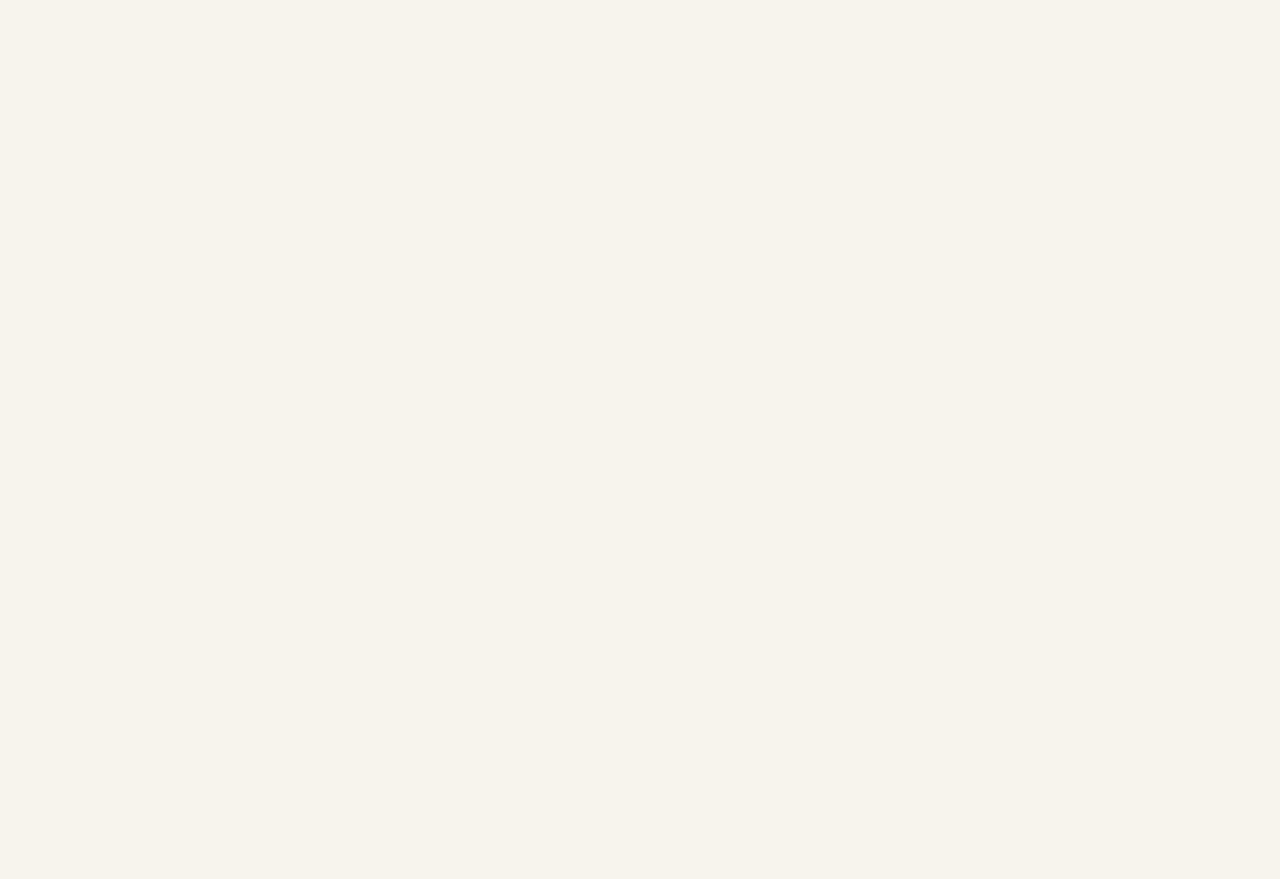
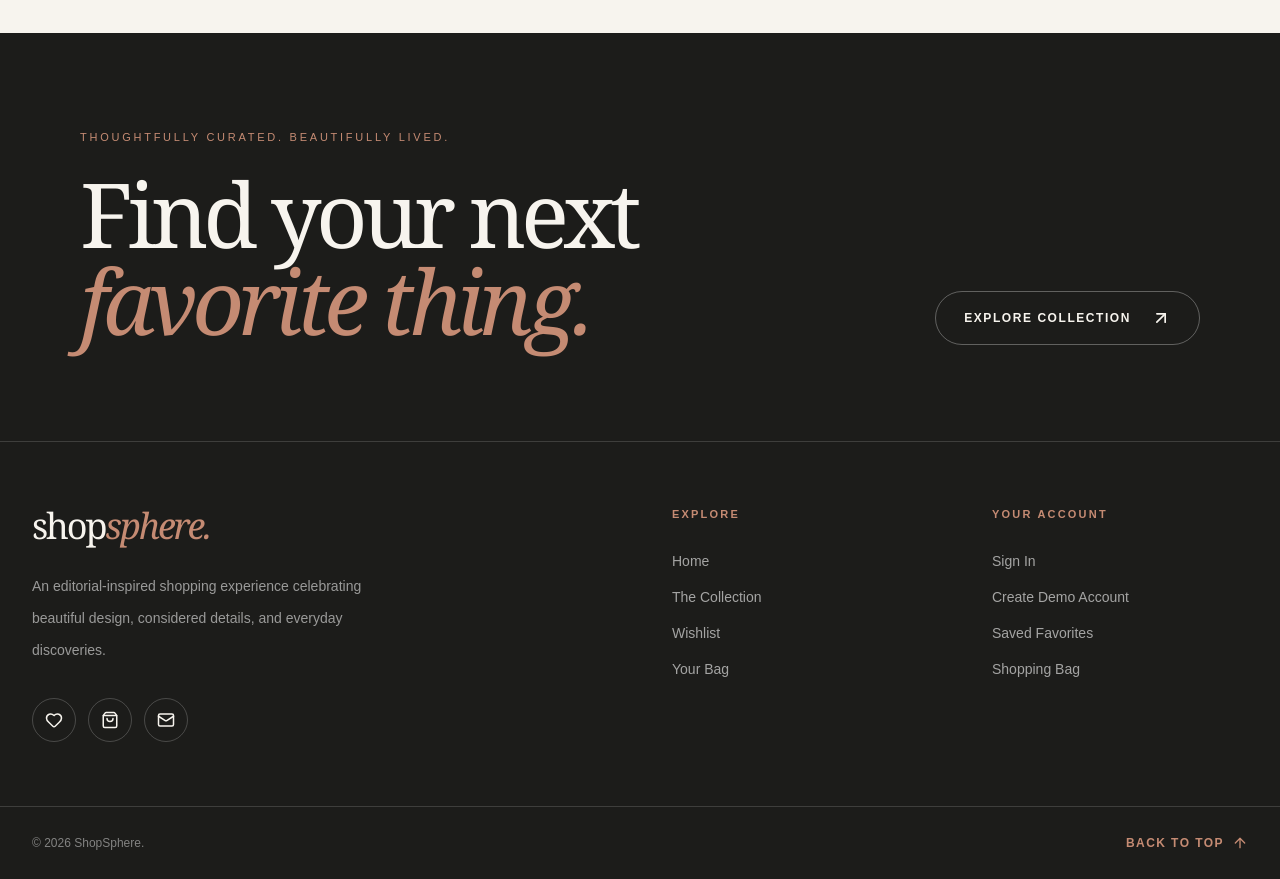
Before and after one commit to VinuthaKiran-07/Ecommerce-website, a React (Vite) app: page /order-success in a window 1280 px wide. Shown: the part 680-1559 px from the top of the page. Before the commit the page ends 800 px from the top, so only its background shows below. Built offline with nearby package versions, Linux system fonts and the light colour scheme.

Commit message:
feat: add luxury editorial footer across ShopSphere

```diff
--- a/src/App.jsx
+++ b/src/App.jsx
@@ -13,6 +13,7 @@ import { AuthProvider } from "@/context/AuthProvider";
 import ProtectedRoute from "@/components/ProtectedRoute";
 import Login from "@/pages/Login";
 import Register from "@/pages/Register";
+import Footer from "@/components/Footer";
 
 export default function App() {
   return (
@@ -38,6 +39,7 @@ export default function App() {
         />
         <Route path="/order-success" element={<OrderSuccess />} />
       </Routes>
+      <Footer />
       </AuthProvider>
       </WishlistProvider>
     </CartProvider>
--- /dev/null
+++ b/src/components/Footer.jsx
@@ -0,0 +1,184 @@
+
+import { Link } from "react-router-dom";
+import {
+  ArrowUpRight,
+  Mail,
+  Heart,
+  ShoppingBag,
+  ArrowUp,
+} from "lucide-react";
+
+export default function Footer() {
+  const year = new Date().getFullYear();
+
+  const scrollToTop = () => {
+    window.scrollTo({
+      top: 0,
+      behavior: "smooth",
+    });
+  };
+
+  return (
+    <footer className="bg-[#1C1C1A] text-[#F7F4EE]">
+      {/* Editorial statement */}
+      <div className="border-b border-white/15 px-6 py-16 md:px-12 md:py-24 lg:px-20">
+        <div className="mx-auto max-w-7xl">
+          <p className="mb-6 text-[11px] font-medium uppercase tracking-[0.25em] text-[#C58B73]">
+            Thoughtfully Curated. Beautifully Lived.
+          </p>
+
+          <div className="flex flex-col items-start justify-between gap-8 lg:flex-row lg:items-end">
+            <h2 className="max-w-4xl font-serif text-[clamp(3.5rem,7vw,7.5rem)] leading-[0.98] tracking-[-0.06em]">
+              Find your next
+              <br />
+              <span className="italic text-[#C58B73]">
+                favorite thing.
+              </span>
+            </h2>
+
+            <Link
+              to="/products"
+              className="group inline-flex items-center gap-5 rounded-full border border-white/30 px-7 py-4 text-xs font-semibold uppercase tracking-[0.13em] transition hover:border-[#C58B73] hover:bg-[#B65C3A]"
+            >
+              Explore Collection
+              <ArrowUpRight
+                size={20}
+                className="transition-transform group-hover:-translate-y-1 group-hover:translate-x-1"
+              />
+            </Link>
+          </div>
+        </div>
+      </div>
+
+      {/* Main footer */}
+      <div className="mx-auto grid max-w-7xl gap-12 px-6 py-16 md:grid-cols-2 md:px-12 lg:grid-cols-4 lg:gap-16 lg:px-8">
+        {/* Brand */}
+        <div className="lg:col-span-2">
+          <Link
+            to="/"
+            className="inline-block font-serif text-4xl tracking-[-0.06em]"
+          >
+            shop<span className="italic text-[#C58B73]">sphere.</span>
+          </Link>
+
+          <p className="mt-6 max-w-sm text-sm leading-8 text-white/55">
+            An editorial-inspired shopping experience
+            celebrating beautiful design, considered
+            details, and everyday discoveries.
+          </p>
+
+          <div className="mt-8 flex items-center gap-3">
+            <Link
+              to="/wishlist"
+              aria-label="View wishlist"
+              className="flex h-11 w-11 items-center justify-center rounded-full border border-white/20 transition hover:border-[#C58B73] hover:text-[#C58B73]"
+            >
+              <Heart size={18} />
+            </Link>
+
+            <Link
+              to="/cart"
+              aria-label="View shopping bag"
+              className="flex h-11 w-11 items-center justify-center rounded-full border border-white/20 transition hover:border-[#C58B73] hover:text-[#C58B73]"
+            >
+              <ShoppingBag size={18} />
+            </Link>
+
+            <a
+              href="mailto:hello@example.com"
+              aria-label="Email demo contact"
+              className="flex h-11 w-11 items-center justify-center rounded-full border border-white/20 transition hover:border-[#C58B73] hover:text-[#C58B73]"
+            >
+              <Mail size={18} />
+            </a>
+          </div>
+        </div>
+
+        {/* Explore */}
+        <div>
+          <h3 className="text-[11px] font-semibold uppercase tracking-[0.2em] text-[#C58B73]">
+            Explore
+          </h3>
+
+          <nav
+            aria-label="Footer shopping navigation"
+            className="mt-7 flex flex-col items-start gap-4"
+          >
+            {[
+              { label: "Home", to: "/" },
+              { label: "The Collection", to: "/products" },
+              { label: "Wishlist", to: "/wishlist" },
+              { label: "Your Bag", to: "/cart" },
+            ].map((item) => (
+              <Link
+                key={item.to}
+                to={item.to}
+                className="text-sm text-white/60 transition hover:text-white"
+              >
+                {item.label}
+              </Link>
+            ))}
+          </nav>
+        </div>
+
+        {/* Account */}
+        <div>
+          <h3 className="text-[11px] font-semibold uppercase tracking-[0.2em] text-[#C58B73]">
+            Your Account
+          </h3>
+
+          <nav
+            aria-label="Footer account navigation"
+            className="mt-7 flex flex-col items-start gap-4"
+          >
+            <Link
+              to="/login"
+              className="text-sm text-white/60 transition hover:text-white"
+            >
+              Sign In
+            </Link>
+
+            <Link
+              to="/register"
+              className="text-sm text-white/60 transition hover:text-white"
+            >
+              Create Demo Account
+            </Link>
+
+            <Link
+              to="/wishlist"
+              className="text-sm text-white/60 transition hover:text-white"
+            >
+              Saved Favorites
+            </Link>
+
+            <Link
+              to="/cart"
+              className="text-sm text-white/60 transition hover:text-white"
+            >
+              Shopping Bag
+            </Link>
+          </nav>
+        </div>
+      </div>
+
+      {/* Bottom bar */}
+      <div className="border-t border-white/15">
+        <div className="mx-auto flex max-w-7xl flex-col gap-6 px-6 py-7 md:flex-row md:items-center md:justify-between md:px-12 lg:px-8">
+          <p className="text-xs text-white/45">
+            © {year} ShopSphere.
+          </p>
+
+          <button
+            type="button"
+            onClick={scrollToTop}
+            className="inline-flex items-center gap-2 self-start text-xs font-semibold uppercase tracking-[0.12em] text-[#C58B73] transition hover:text-white"
+          >
+            Back to Top
+            <ArrowUp size={16} />
+          </button>
+        </div>
+      </div>
+    </footer>
+  );
+}
```
